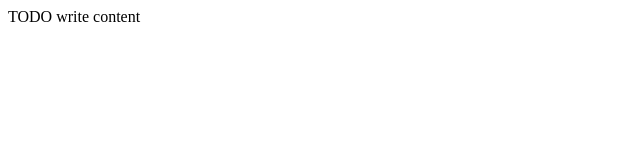
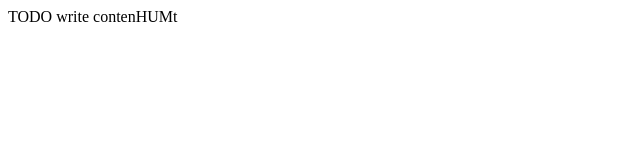
Before and after one commit to harybos/monmomo, a plain HTML site: page public_html/index.html in a window 1280 px wide. Shown: the full height of the page, 0-640 px from the left. Drawn offline with Linux system fonts and the light colour scheme.

Commit message:
new branche

```diff
--- a/public_html/index.html
+++ b/public_html/index.html
@@ -11,6 +11,6 @@
         <meta name="viewport" content="width=device-width">
     </head>
     <body>
-        <div>TODO write content</div>
+        <div>TODO write contenHUMt</div>
     </body>
 </html>
```
